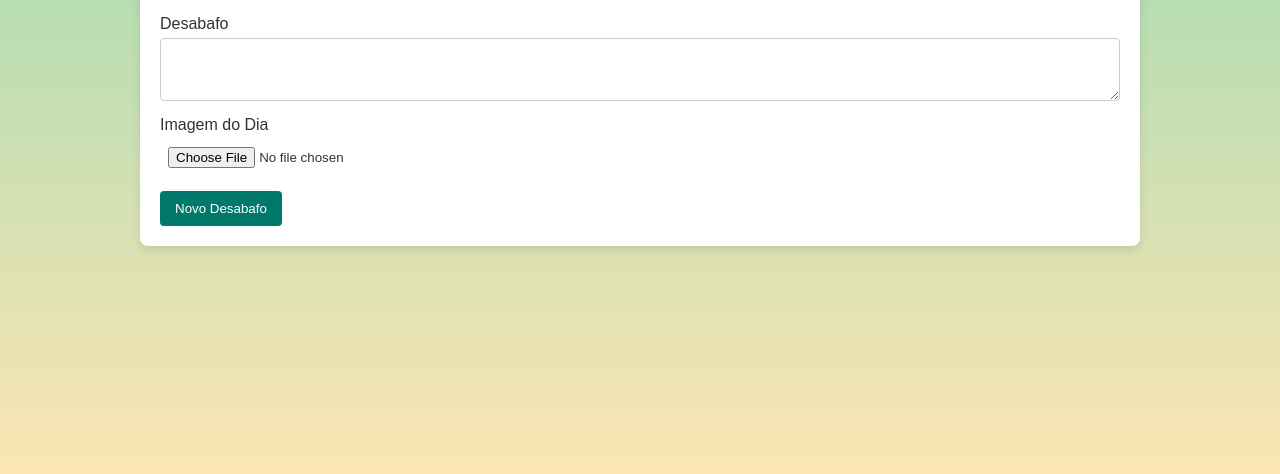
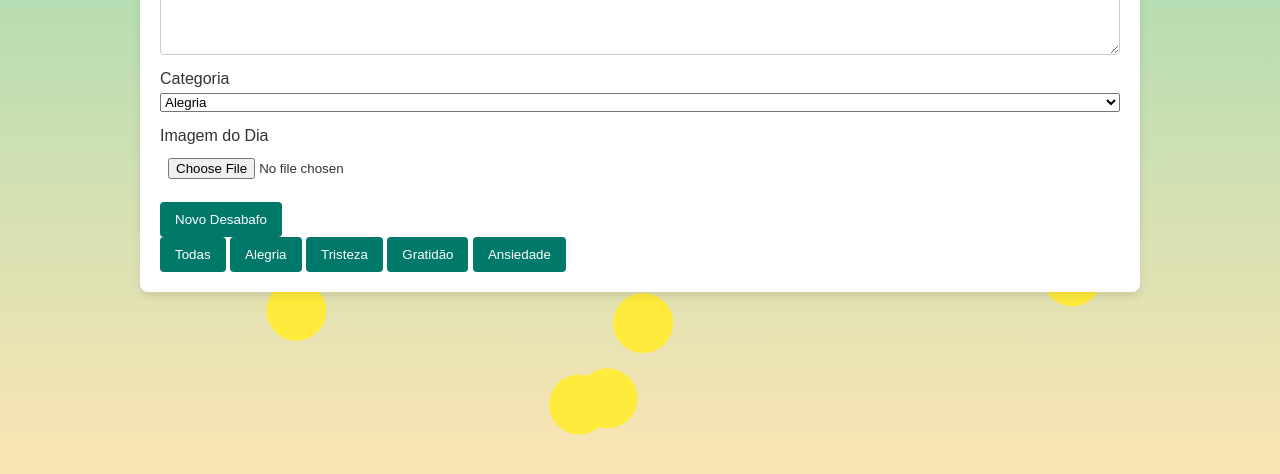
Before and after one commit to Natanael-cloud/desabafo_Apl, a plain HTML site: page index.html in a window 1280 px wide. Shown: the part 308-782 px from the top of the page. Drawn offline with Linux system fonts and the light colour scheme.

Commit message:
adicionar filtro de emoções

```diff
--- a/index.html
+++ b/index.html
@@ -6,7 +6,10 @@
     <title>Diário de Desabafos</title>
     <link rel="stylesheet" href="style.css">
 </head>
-  <body>
+<body>
+    <!-- Canvas para as bolas de vôlei -->
+    <canvas id="volleyballCanvas"></canvas>
+
     <div class="container">
         <h1>Diário de Desabafos</h1>
 
@@ -15,14 +18,31 @@
             <textarea id="textoDesabafo" rows="3"></textarea>
         </div>
         <div class="grupo-formulario">
+            <label for="categoriaDesabafo">Categoria</label>
+            <select id="categoriaDesabafo">
+                <option value="Alegria">Alegria</option>
+                <option value="Tristeza">Tristeza</option>
+                <option value="Gratidão">Gratidão</option>
+                <option value="Ansiedade">Ansiedade</option>
+            </select>
+        </div>
+        <div class="grupo-formulario">
             <label for="imagemDesabafo">Imagem do Dia</label>
             <input type="file" id="imagemDesabafo">
         </div>
         <button class="botao" onclick="adicionarDesabafo()">Novo Desabafo</button>
 
+        <div class="filtros">
+            <button class="botao" onclick="filtrarDesabafos('Todas')">Todas</button>
+            <button class="botao" onclick="filtrarDesabafos('Alegria')">Alegria</button>
+            <button class="botao" onclick="filtrarDesabafos('Tristeza')">Tristeza</button>
+            <button class="botao" onclick="filtrarDesabafos('Gratidão')">Gratidão</button>
+            <button class="botao" onclick="filtrarDesabafos('Ansiedade')">Ansiedade</button>
+        </div>
+
         <div id="containerDesabafos"></div>
     </div>
 
     <script src="index.js"></script>
-  </body>
+</body>
 </html>
```
